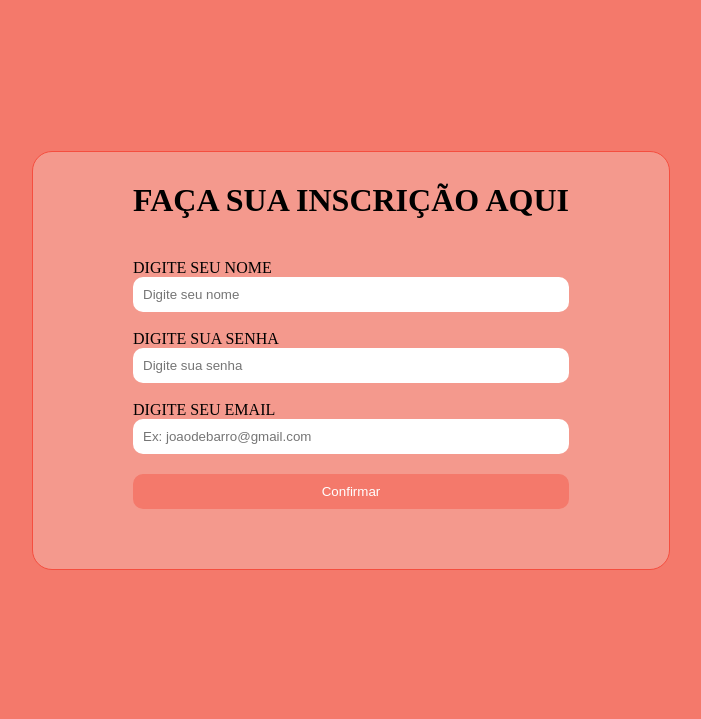
After one commit to GuilhermeXGoncalves/Projeto-Pessoal, a Flask app: page /cadastro in a window 1280 px wide. The commit adds this page. Shown: the top 719 px of the page, without its empty margins (289-990 px from the left). Run offline with Flask 3, Linux system fonts and the light colour scheme.

Commit message:
Implementando a parte de cadastro

```diff
--- a/app.py
+++ b/app.py
@@ -3,11 +3,13 @@ from flask import Flask, render_template, redirect, request
 app = Flask(__name__)
 app.config['SECRET_KEY'] = 'TESTE'
 
-@app.route('/')
+
+@app.route('/', methods=['GET'])
 def home():
     return render_template('login.html')
 
-@app.route('/login', methods=['POST'])
+
+@app.route('/login', methods=['GET', 'POST'])
 def login():
     nome = request.form.get('nome')
     senha = request.form.get('senha')
@@ -15,5 +17,19 @@ def login():
     print(senha)
     return redirect('/')
 
+
+@app.route('/cadastro', methods=['GET', 'POST'])
+def cadastro():
+    nome = request.form.get('nome')
+    senha = request.form.get('senha')
+    email = request.form.get('email')
+
+    print(nome)
+    print(senha)
+    print(email)
+
+    return render_template('cadastro.html')
+
+
 if __name__ in "__main__":
     app.run(debug=True)
--- /dev/null
+++ b/static/cadastro.css
@@ -0,0 +1,66 @@
+*{
+    padding: 0;
+    margin: 0;
+}
+
+
+body{
+    background-color: #f4796b;
+}
+
+.container {
+    display: flex;
+    flex-direction: column;
+    align-items: center;
+    justify-content: center;
+    height: 90vh;
+}
+
+#login{
+    display: flex;
+    flex-direction: column;
+    align-items: center;
+
+    padding: 60px 100px 60px 100px;
+    background-color: #f4998d;
+    border: 1px solid #f44e3f;
+    border-radius: 20px;
+}
+
+#login h1{
+    margin-top: -30px;
+    margin-bottom: 40px;
+}
+
+.inputs{
+    display: flex;
+    flex-direction: column;
+    width: 100%;
+}
+
+button {
+    margin-top: 20px;
+    padding: 10px;
+    border: none;
+    background-color: #f4796b;
+    color: white;
+    border-radius: 10px;
+    width: 100%;
+    cursor: pointer;
+
+}
+
+button:hover{
+    background-color: #fd715e;
+}
+
+.input{
+    border-radius: 10px;
+    border: none;
+    padding: 10px;
+    cursor: pointer;
+}
+
+.input:hover{
+    background-color: aliceblue;
+}
--- /dev/null
+++ b/templates/cadastro.html
@@ -0,0 +1,33 @@
+<!DOCTYPE html>
+<html lang="en">
+
+<head>
+    <meta charset="UTF-8">
+    <meta name="viewport" content="width=device-width, initial-scale=1.0">
+    <title>Document</title>
+    <link rel="stylesheet" href="/static/cadastro.css">
+</head>
+
+<body>
+    <div class="container">
+        <div class="log">
+            <form action="/cadastro" id="login" method="post">
+                <h1>FAÇA SUA INSCRIÇÃO AQUI</h1>
+                <div class="inputs">
+                    <label for="nome">DIGITE SEU NOME</label>
+                    <input type="text" id="nome" name="nome" class="input" placeholder="Digite seu nome" required>
+                    <br>
+                    <label for="senha">DIGITE SUA SENHA</label>
+                    <input type="password" id="senha" name="senha" class="input" placeholder="Digite sua senha"
+                        required>
+                    <br>
+                    <label for="email">DIGITE SEU EMAIL</label>
+                    <input type="email" id="email" name="email" class="input" placeholder="Ex: joaodebarro@gmail.com"required>
+                </div>
+                <button type="submit">Confirmar</button>
+            </form>
+        </div>
+    </div>
+</body>
+
+</html>
--- a/templates/login.html
+++ b/templates/login.html
@@ -19,6 +19,7 @@
                     <input type="password" id="senha" name="senha" class="input" placeholder="Digite sua senha" required>
                 </div>
                 <button type="submit">Entrar</button>
+                <a href="/cadastro">Não tem cadastro? Inscreva-se Agora!</a>
             </form>
         </div>
     </div>
```
